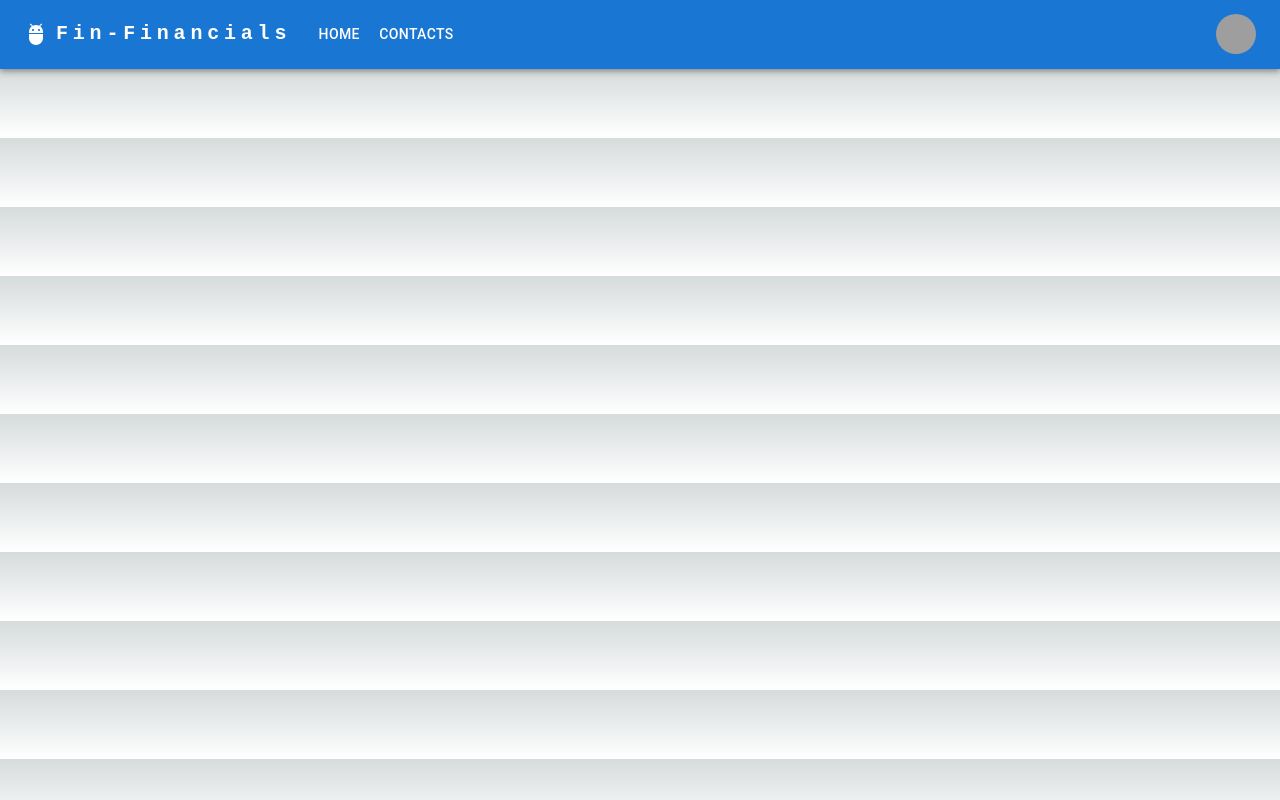
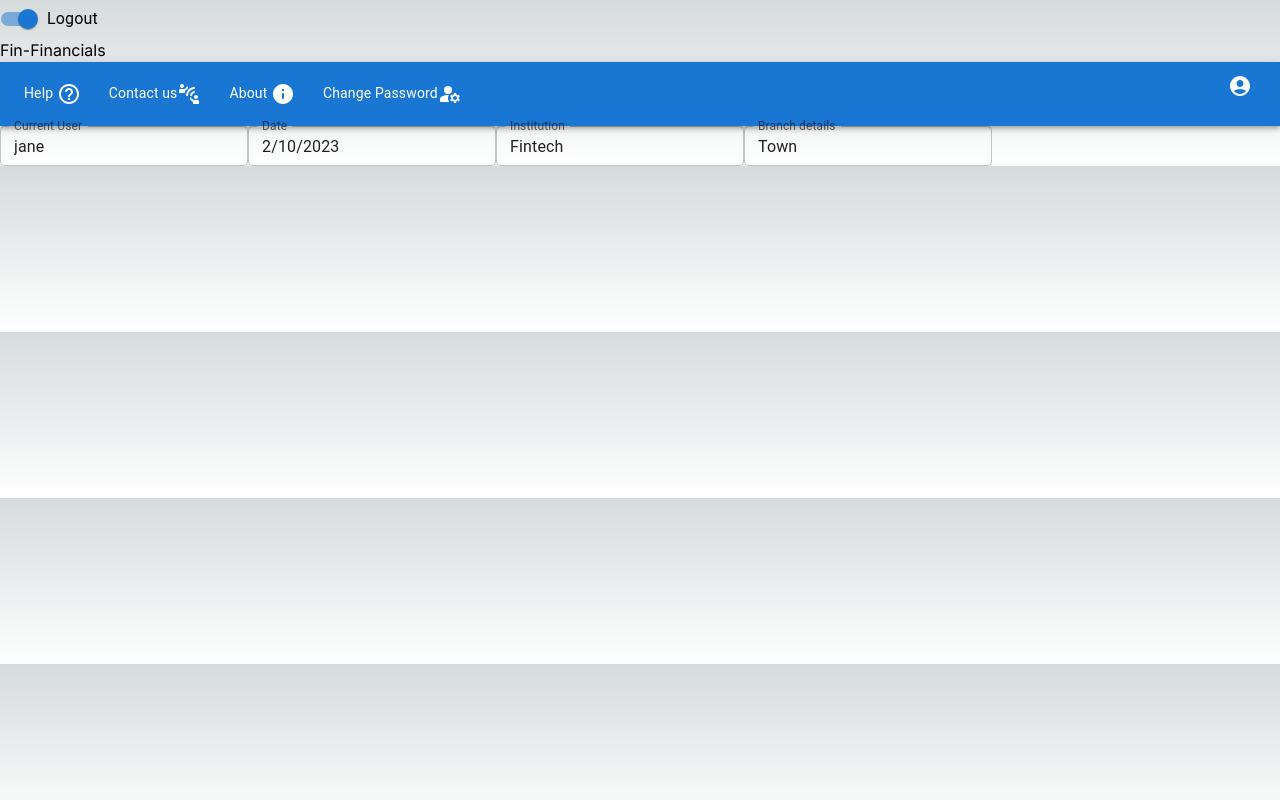
Before and after one commit to Mauryn7/fin-dashboard, a Next.js app: page / in a window 1280 px wide. Built offline with nearby package versions, Linux system fonts and the light colour scheme; grey boxes are pictures that could not be loaded.

Commit message:
Nav bar updates

```diff
--- a/package.json
+++ b/package.json
@@ -11,7 +11,10 @@
   "dependencies": {
     "@emotion/react": "^11.11.1",
     "@emotion/styled": "^11.11.0",
+    "@mui/icons-material": "^5.14.11",
     "@mui/material": "^5.14.11",
+    "@mui/styled-engine-sc": "^5.14.11",
+    "@types/json5": "^2.2.0",
     "@types/node": "20.7.1",
     "@types/react": "18.2.23",
     "@types/react-dom": "18.2.8",
@@ -23,6 +26,7 @@
     "react": "18.2.0",
     "react-dom": "18.2.0",
     "react-icons": "^4.11.0",
+    "styled-components": "^5.3.11",
     "tailwindcss": "3.3.3",
     "typescript": "5.2.2"
   }
--- a/src/app/Navbar.tsx
+++ b/src/app/Navbar.tsx
@@ -1,140 +1,128 @@
+'use client'
 import * as React from 'react';
 import AppBar from '@mui/material/AppBar';
 import Box from '@mui/material/Box';
 import Toolbar from '@mui/material/Toolbar';
+import Typography from '@mui/material/Typography';
 import IconButton from '@mui/material/IconButton';
-import Typography from '@mui/material/Typography';
+import MenuIcon from '@mui/icons-material/Menu';
+import AccountCircle from '@mui/icons-material/AccountCircle';
+import Switch from '@mui/material/Switch';
+import FormControlLabel from '@mui/material/FormControlLabel';
+import FormGroup from '@mui/material/FormGroup';
+import MenuItem from '@mui/material/MenuItem';
 import Menu from '@mui/material/Menu';
-import MenuIcon from '@mui/icons-material/Menu';
-import Container from '@mui/material/Container';
-import Avatar from '@mui/material/Avatar';
-import Button from '@mui/material/Button';
-import Tooltip from '@mui/material/Tooltip';
-import MenuItem from '@mui/material/MenuItem';
-import AdbIcon from '@mui/icons-material/Adb';
+import TextField from '@mui/material/TextField';
+import HelpOutlineRoundedIcon from '@mui/icons-material/HelpOutlineRounded';
+import ConnectWithoutContactRoundedIcon from '@mui/icons-material/ConnectWithoutContactRounded';
+import InfoRoundedIcon from '@mui/icons-material/InfoRounded';
+import ManageAccountsRoundedIcon from '@mui/icons-material/ManageAccountsRounded';
 
-const pages = ['Home', 'Contacts', ''];
-const settings = ['Profile', 'Account', 'Dashboard', 'Logout'];
 
-function Navbar() {
-  const [anchorElNav, setAnchorElNav] = React.useState<null | HTMLElement>(null);
-  const [anchorElUser, setAnchorElUser] = React.useState<null | HTMLElement>(null);
+export default function Navbar() {
+  const [auth, setAuth] = React.useState(true);
+  const [anchorEl, setAnchorEl] = React.useState<null | HTMLElement>(null);
 
-  const handleOpenNavMenu = (event: React.MouseEvent<HTMLElement>) => {
-    setAnchorElNav(event.currentTarget);
-  };
-  const handleOpenUserMenu = (event: React.MouseEvent<HTMLElement>) => {
-    setAnchorElUser(event.currentTarget);
+  const handleChange = (event: React.ChangeEvent<HTMLInputElement>) => {
+    setAuth(event.target.checked);
   };
 
-  const handleCloseNavMenu = () => {
-    setAnchorElNav(null);
+  const handleMenu = (event: React.MouseEvent<HTMLElement>) => {
+    setAnchorEl(event.currentTarget);
   };
 
-  const handleCloseUserMenu = () => {
-    setAnchorElUser(null);
+  const handleClose = () => {
+    setAnchorEl(null);
   };
 
   return (
-    <AppBar position="static">
-      <Container maxWidth="xl">
-        <Toolbar disableGutters>
-          <AdbIcon sx={{ display: { xs: 'none', md: 'flex' }, mr: 1 }} />
-          <Typography
-            variant="h6"
-            noWrap
-            component="a"
-            href="#app-bar-with-responsive-menu"
-            sx={{
-              mr: 2,
-              display: { xs: 'none', md: 'flex' },
-              fontFamily: 'monospace',
-              fontWeight: 700,
-              letterSpacing: '.3rem',
-              color: 'primary',
-              textDecoration: 'none',
-            }}
+    <Box sx={{ flexGrow: 1 }}>
+      <FormGroup>
+        <FormControlLabel
+          control={
+            <Switch
+              checked={auth}
+              onChange={handleChange}
+              aria-label="login switch"
+            />
+          }
+          label={auth ? 'Logout' : 'Login'}
+
+
+        />
+        Fin-Financials
+      </FormGroup>
+      <AppBar position="static"  >
+        <Toolbar>
+
+
+          <Typography fontSize={14}  component="div" >
+            Help <IconButton
+            size="large"
+            edge="start"
+            color="inherit"
+            aria-label="menu"
+            sx={{ mr: 2 }}
           >
-            Fin-Financials
+            <HelpOutlineRoundedIcon />
+          </IconButton>
+
+          </Typography>
+          <Typography fontSize={14} component="div" >
+            Contact us
+          <IconButton
+            size="large"
+            edge="start"
+            color="inherit"
+            aria-label="menu"
+            sx={{ mr: 2 }}
+          >
+            <ConnectWithoutContactRoundedIcon/>
+          </IconButton>
+
+          </Typography>
+          <Typography fontSize={14} component="div" >
+            About <IconButton
+            size="large"
+            edge="start"
+            color="inherit"
+            aria-label="menu"
+            sx={{ mr: 2 }}
+          >
+            <InfoRoundedIcon />
+          </IconButton>
+
+          </Typography>
+          <Typography  fontSize ={14} component="div" >
+            Change Password
+          <IconButton
+            size="large"
+            edge="start"
+            color="inherit"
+            aria-label="menu"
+            sx={{ mr: 2 }}
+          >
+            <ManageAccountsRoundedIcon />
+          </IconButton>
+
           </Typography>
 
-          <Box sx={{ flexGrow: 1, display: { xs: 'flex', md: 'none' } }}>
+
+          {auth && (
+            <div className="absolute right-0 top-0 h-16 w-16">
               <IconButton
                 size="large"
                 aria-label="account of current user"
                 aria-controls="menu-appbar"
                 aria-haspopup="true"
-              onClick={handleOpenNavMenu}
+                onClick={handleMenu}
                 color="inherit"
               >
-              <MenuIcon />
+                <AccountCircle />
               </IconButton>
               <Menu
                 id="menu-appbar"
-              anchorEl={anchorElNav}
-              anchorOrigin={{
-                vertical: 'bottom',
-                horizontal: 'left',
-              }}
-              keepMounted
-              transformOrigin={{
-                vertical: 'top',
-                horizontal: 'left',
-              }}
-              open={Boolean(anchorElNav)}
-              onClose={handleCloseNavMenu}
-              sx={{
-                display: { xs: 'block', md: 'none' },
-              }}
-            >
-              {pages.map((page) => (
-                <MenuItem key={page} onClick={handleCloseNavMenu}>
-                  <Typography textAlign="center">{page}</Typography>
-                </MenuItem>
-              ))}
-            </Menu>
-          </Box>
-          <AdbIcon sx={{ display: { xs: 'flex', md: 'none' }, mr: 1 }} />
-          <Typography
-            variant="h5"
-            noWrap
-            component="a"
-            href="#app-bar-with-responsive-menu"
-            sx={{
-              mr: 2,
-              display: { xs: 'flex', md: 'none' },
-              flexGrow: 1,
-              fontFamily: 'monospace',
-              fontWeight: 700,
-              letterSpacing: '.3rem',
-              color: 'inherit',
-              textDecoration: 'none',
-            }}
-          >
-            Fin-Financials
-          </Typography>
-          <Box sx={{ flexGrow: 1, display: { xs: 'none', md: 'flex' } }}>
-            {pages.map((page) => (
-              <Button
-                key={page}
-                onClick={handleCloseNavMenu}
-                sx={{ my: 2, color: 'white', display: 'block' }}
-              >
-                {page}
-              </Button>
-            ))}
-          </Box>
-
-          <Box sx={{ flexGrow: 0 }}>
-            <Tooltip title="Open settings">
-              <IconButton onClick={handleOpenUserMenu} sx={{ p: 0 }}>
-                <Avatar alt="Remy Sharp" src="/static/images/avatar/2.jpg" />
-              </IconButton>
-            </Tooltip>
-            <Menu
-              sx={{ mt: '45px' }}
-              id="menu-appbar"
-              anchorEl={anchorElUser}
+                anchorEl={anchorEl}
                 anchorOrigin={{
                   vertical: 'top',
                   horizontal: 'right',
@@ -144,19 +132,48 @@ function Navbar() {
                   vertical: 'top',
                   horizontal: 'right',
                 }}
-              open={Boolean(anchorElUser)}
-              onClose={handleCloseUserMenu}
+                open={Boolean(anchorEl)}
+                onClose={handleClose}
               >
-              {settings.map((setting) => (
-                <MenuItem key={setting} onClick={handleCloseUserMenu}>
-                  <Typography textAlign="center">{setting}</Typography>
-                </MenuItem>
-              ))}
+                <MenuItem onClick={handleClose}>Profile</MenuItem>
+                <MenuItem onClick={handleClose}>My account</MenuItem>
+                <MenuItem onClick={handleClose}>Dashboard</MenuItem>
+                <MenuItem onClick={handleClose}>Log out</MenuItem>
               </Menu>
+            </div>
+          )}
+        </Toolbar>
+
+
+      </AppBar>
+      <div>
+        <TextField
+          label="Current User"
+          id="outlined-size-small"
+          defaultValue="jane"
+          size="small"
+        />
+        <TextField
+          label="Date"
+          id="outlined-size-small"
+          defaultValue="2/10/2023"
+
+          size="small"
+        />
+        <TextField
+          label="Institution"
+          id="outlined-size-small"
+          defaultValue="Fintech"
+          size="small"
+        />
+        <TextField
+          label="Branch details"
+          id="outlined-size-small"
+          defaultValue="Town"
+          size="small"
+        />
+        </div>
+
     </Box>
-        </Toolbar>
-      </Container>
-    </AppBar>
   );
 }
-export default Navbar;
--- a/tsconfig.json
+++ b/tsconfig.json
@@ -12,6 +12,7 @@
     "resolveJsonModule": true,
     "isolatedModules": true,
     "jsx": "preserve",
+    "types": ["json5"],
     "incremental": true,
     "plugins": [
       {
```
Also changed, not shown: src/app/login.tsx (deleted, +0 -101 lines), 1 other file (tests, documents, lock files or other folders). Lines whose indentation alone changed are shown as unchanged.
